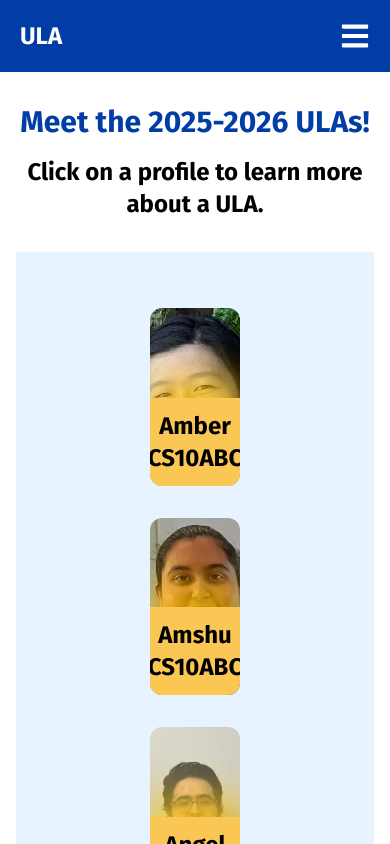
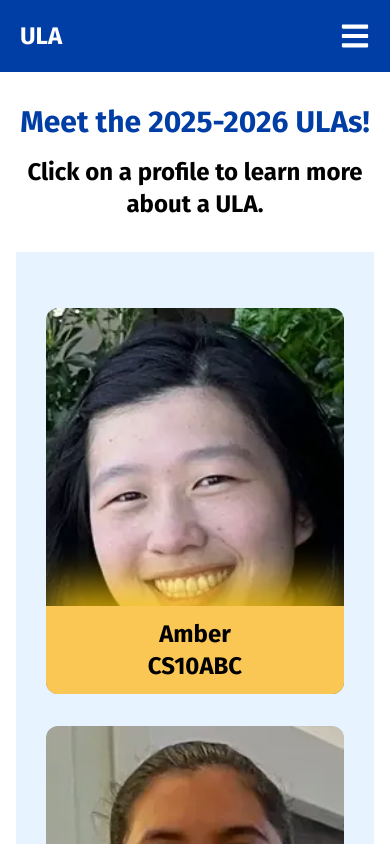
Before and after one commit to acm-ucr/cse-ula, a Next.js app: page /ula in a window 390 px wide. Shown: the top 844 px of the page. Built offline with nearby package versions, Linux system fonts and the light colour scheme.

Commit message:
Fixed animations

```diff
--- a/src/components/ula/Card.tsx
+++ b/src/components/ula/Card.tsx
@@ -35,7 +35,7 @@ const Card = ({ image, name, classes, description }: ulaCardProps) => {
         </div>
       </div>
       <div
-        className="text-md absolute flex h-full items-center justify-center rounded-xl border-8 border-ula-yellow-accent px-8 py-4 text-center xl:text-xl"
+        className="text-md absolute inset-0 flex h-full items-center justify-center rounded-xl border-8 border-ula-yellow-accent px-8 py-4 text-center lg:text-xl"
         style={{ backfaceVisibility: "hidden", transform: "rotateY(180deg)" }}
       >
         {description}
--- a/src/components/ula/OurULAS.tsx
+++ b/src/components/ula/OurULAS.tsx
@@ -7,21 +7,20 @@ import { motion } from "motion/react";
 const ULAMapping = () => {
   return (
     <div className="">
-      <div className="mx-4 bg-ula-blue-highlight py-10 xl:mx-16">
+      <div className="mx-4 flex flex-col place-items-center bg-ula-blue-highlight py-10 lg:mx-16 lg:flex-row lg:flex-wrap lg:items-center lg:justify-center">
+
+        {ULAs.map((ULA, index) => (
           <motion.div
-          className="flex flex-col place-items-center xl:flex-row xl:flex-wrap xl:items-center xl:justify-center"
-          initial={{ opacity: 0, y: 35 }}
-          whileInView={{ opacity: 1, y: 0 }}
+            key={index}
+            initial={{ opacity: 0, y: 35}}
+            whileInView={{ opacity: 1, y: 0}}
             viewport={{ once: true }}
             transition={{
               duration: 1.5,
+              delay: index * 0.1,
               ease: "easeInOut",
             }}
-        >
-          {ULAs.map((ULA, index) => (
-            <div
-              key={index}
-              className="relative m-4 flex w-1/4 cursor-pointer flex-col items-center justify-center"
+            className="relative m-4 flex w-10/12 cursor-pointer flex-col items-center justify-center lg:w-1/4"
           >
             <Card
               name={ULA.name}
@@ -29,13 +28,10 @@ const ULAMapping = () => {
               image={ULA.image}
               description={ULA.desc}
             />
-            </div>
+          </motion.div>
         ))}
-        </motion.div>
       </div>
     </div>
   );
 };
 export default ULAMapping;
-
-//mx-4 xl:mx-16 flex flex-col place-items-center xl:flex-row xl:flex-wrap xl:items-center xl:justify-center bg-ula-blue-highlight py-10
```
Lines whose indentation alone changed are shown as unchanged.
